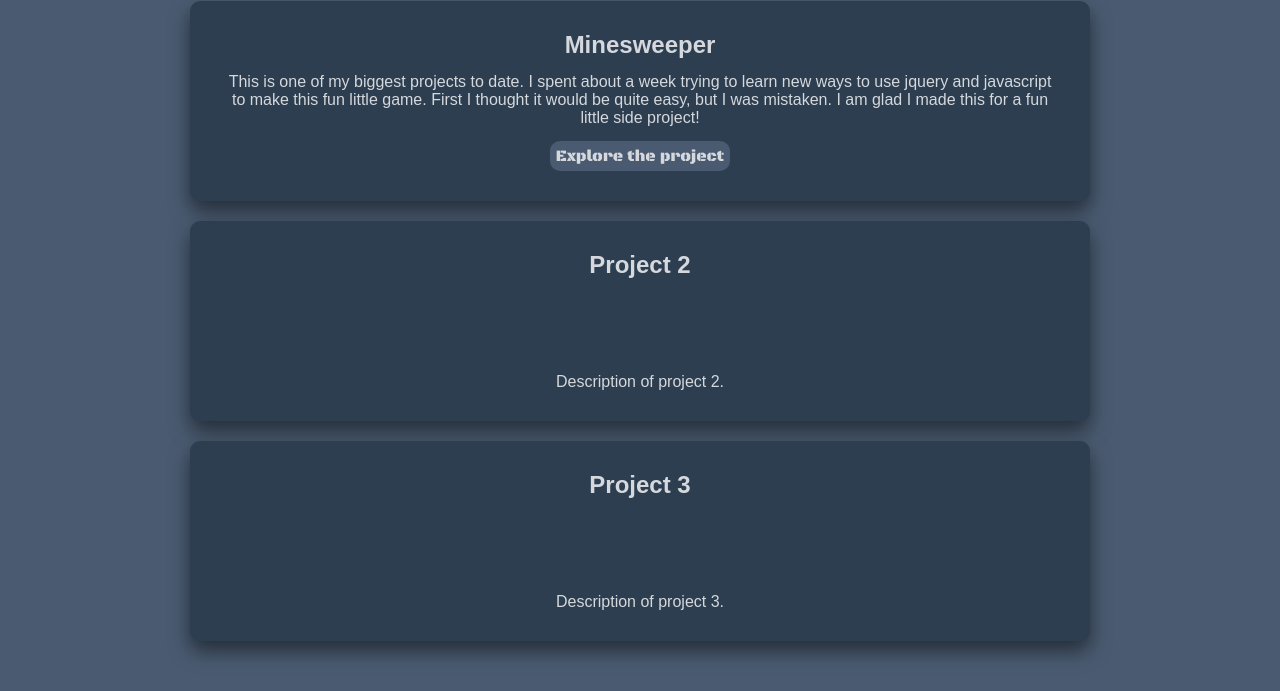
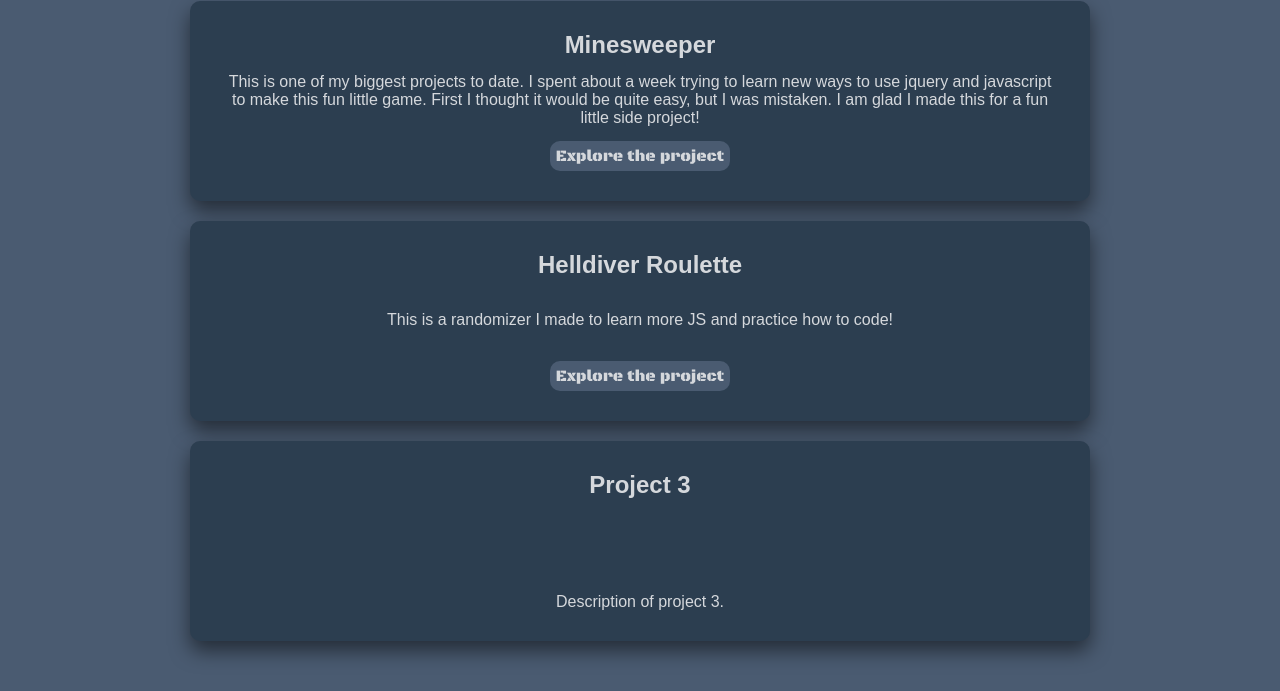
Before and after one commit to RobinStudentGC/portfolio, a plain HTML site: page projects.html in a window 1280 px wide. Shown: the part 109-800 px from the top of the page. Drawn offline with Linux system fonts and the light colour scheme.

Commit message:
Changes to be committed: 	modified:   projects.html

```diff
--- a/projects.html
+++ b/projects.html
@@ -23,8 +23,9 @@
           <a class="exploreBtn" href="Projects/minesweeper/main/minesweeper.html">Explore the project</a>
         </div>
         <div class="project">
-          <h2>Project 2</h2>
-          <p>Description of project 2.</p>
+          <h2>Helldiver Roulette</h2>
+          <p>This is a randomizer I made to learn more JS and practice how to code!</p>
+          <a class="exploreBtn" href="Projects/HelldiversRoulette/index.html">Explore the project</a>
         </div>
         <div class="project">
           <h2>Project 3</h2>
```
